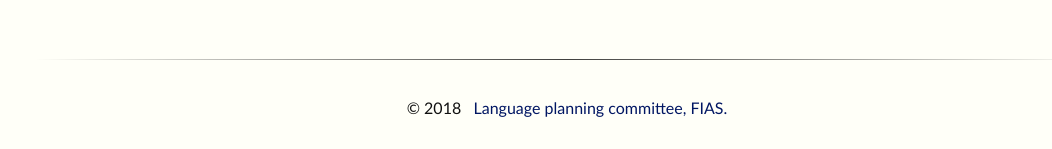
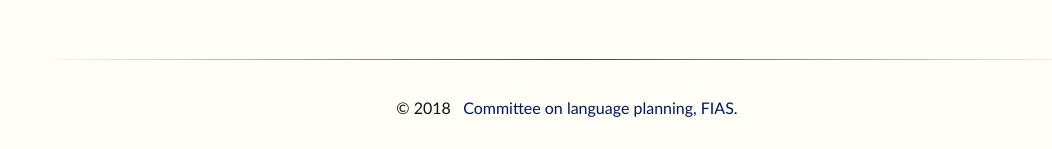
Before and after one commit to fiasinstitute/persian, a Jekyll site: the page built from index.md, in a window 1280 px wide. Shown: the part 1511-1660 px from the top of the page, without its empty margins (125-1177 px from the left). Built offline with Jekyll 4.4.1, drawn with Linux system fonts in a browser that asks for light colours; a script that is not in the unit is left out.

```diff
--- a/_config.yml
+++ b/_config.yml
@@ -1,5 +1,5 @@
 ---
-title: Script standartization for the Persian language, FIAS.
+title: Script standartization for the Persian language.
 timezone: France/Paris
 collections:
   posts:
@@ -10,7 +10,7 @@ collections:
     output: true
 baseurl:
 maininstitutesite: https://fias.fr
-author: Language planning committee, FIAS.
+author: Committee on language planning, FIAS.
 simple_search: http://google.com/search
 markdown: kramdown
 permalink: "/articles/:short_year/:title"
```
